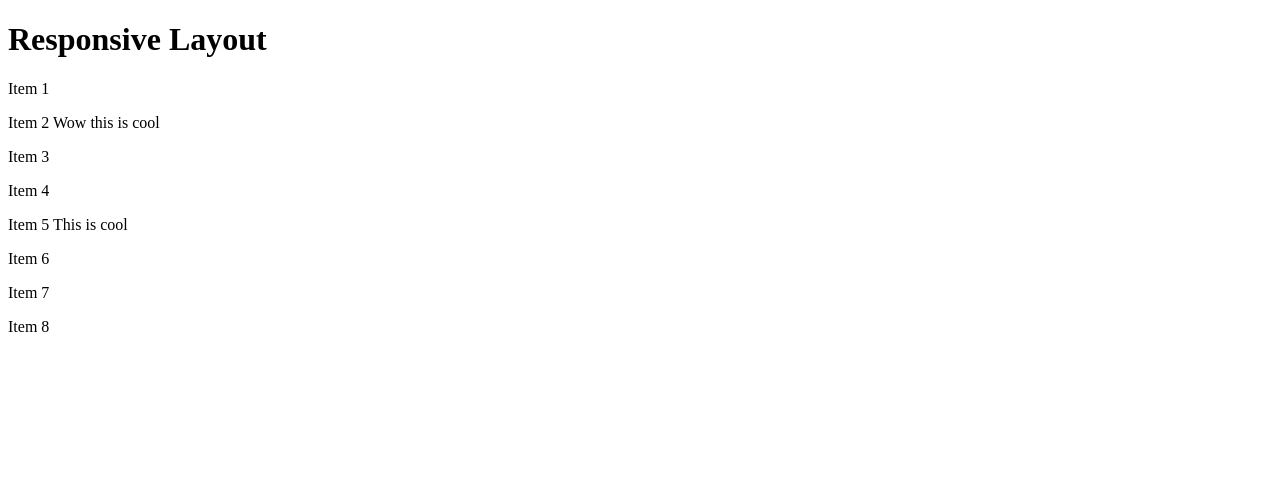
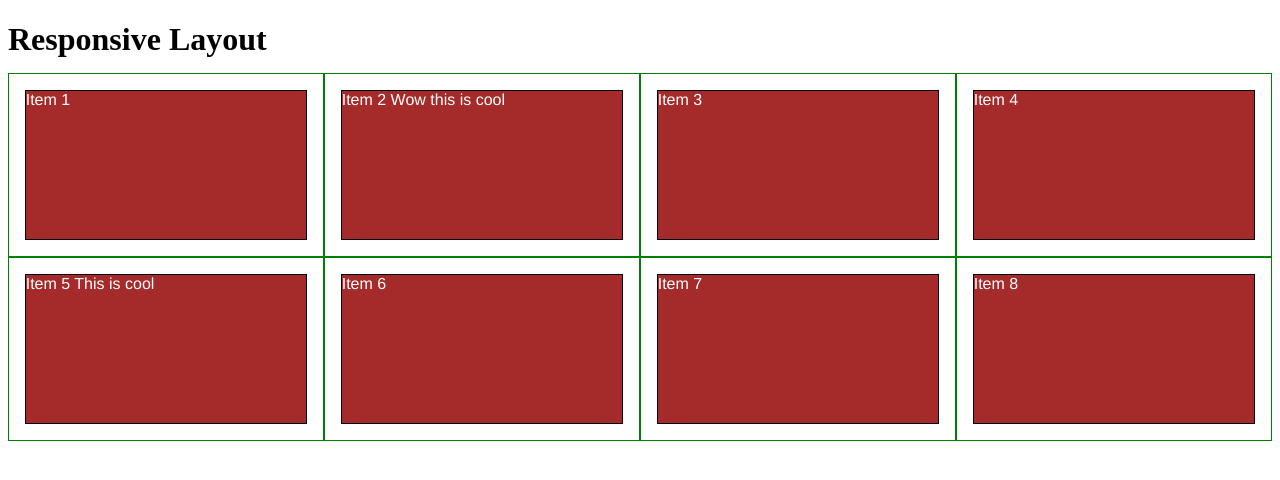
Before and after one commit to JesseGuo/test1, a plain HTML site: page site/index.html in a window 1280 px wide. Drawn offline with Linux system fonts and the light colour scheme.

Commit message:
css error repaire

```diff
--- a/site/index.html
+++ b/site/index.html
@@ -3,7 +3,7 @@
 <head>
 <meta charset="utf-8">
 <title>Responsive Layout</title>
-<link rel="stylesheet" href="css/styles.css">
+<link rel="stylesheet" href="css/stylesheet.css">
 
 
 
```
